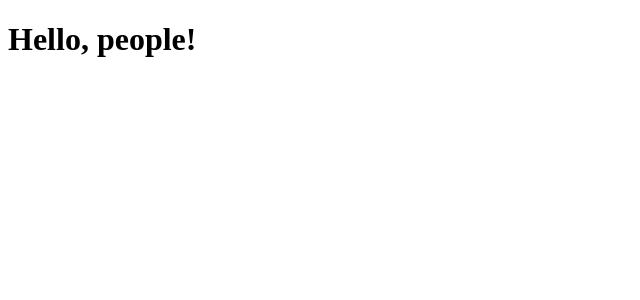
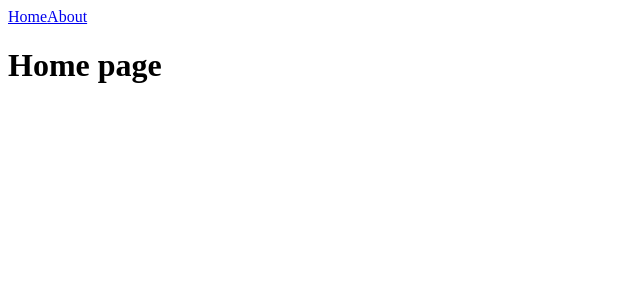
Before and after one commit to Slava137/react-RS-School, a React (Vite) app: page / in a window 1280 px wide. Shown: the top 300 px of the page, without its empty margins (0-640 px from the left). Built offline with nearby package versions, Linux system fonts and the light colour scheme.

Commit message:
feat: add routing and some pages

```diff
--- a/package.json
+++ b/package.json
@@ -15,7 +15,8 @@
   },
   "dependencies": {
     "react": "^18.2.0",
-    "react-dom": "^18.2.0"
+    "react-dom": "^18.2.0",
+    "react-router-dom": "^6.10.0"
   },
   "devDependencies": {
     "@testing-library/jest-dom": "^5.16.5",
--- a/src/App.tsx
+++ b/src/App.tsx
@@ -1,5 +1,23 @@
-function App() {
-  return <h1>Hello, people!</h1>;
+import { Component } from 'react';
+import { Route, Routes } from 'react-router-dom';
+
+import HomePage from './pages/home/HomePage';
+import AboutPage from './pages/about/AboutPage';
+import NotFoundPage from './pages/notFound/NotFound';
+import Layout from './components/layout/Layout';
+
+class App extends Component {
+  render() {
+    return (
+      <Routes>
+        <Route path="/" element={<Layout />}>
+          <Route index element={<HomePage />} />
+          <Route path="about" element={<AboutPage />} />
+          <Route path="*" element={<NotFoundPage />} />
+        </Route>
+      </Routes>
+    );
+  }
 }
 
 export default App;
--- /dev/null
+++ b/src/components/layout/Layout.tsx
@@ -0,0 +1,18 @@
+import { Component } from 'react';
+import { Link, Outlet } from 'react-router-dom';
+
+class Layout extends Component {
+  render() {
+    return (
+      <>
+        <header>
+          <Link to="/">Home</Link>
+          <Link to="/about">About</Link>
+        </header>
+        <Outlet />
+      </>
+    );
+  }
+}
+
+export default Layout;
--- a/src/main.tsx
+++ b/src/main.tsx
@@ -1,9 +1,13 @@
 import React from 'react';
 import ReactDOM from 'react-dom/client';
+import { BrowserRouter } from 'react-router-dom';
+
 import App from './App';
 
 ReactDOM.createRoot(document.getElementById('root') as HTMLElement).render(
   <React.StrictMode>
-    <App />
+    <BrowserRouter>
+      <App />
+    </BrowserRouter>
   </React.StrictMode>
 );
--- /dev/null
+++ b/src/pages/about/AboutPage.tsx
@@ -0,0 +1,13 @@
+import { Component } from 'react';
+
+class AboutPage extends Component {
+  render() {
+    return (
+      <main>
+        <h1>About page</h1>
+      </main>
+    );
+  }
+}
+
+export default AboutPage;
--- /dev/null
+++ b/src/pages/home/HomePage.tsx
@@ -0,0 +1,13 @@
+import { Component } from 'react';
+
+class HomePage extends Component {
+  render() {
+    return (
+      <main>
+        <h1>Home page</h1>
+      </main>
+    );
+  }
+}
+
+export default HomePage;
--- /dev/null
+++ b/src/pages/notFound/NotFound.tsx
@@ -0,0 +1,15 @@
+import { Component } from 'react';
+import { Link } from 'react-router-dom';
+
+class NotFoundPage extends Component {
+  render() {
+    return (
+      <main>
+        <h1>404 page</h1>
+        <Link to="/">Home</Link>
+      </main>
+    );
+  }
+}
+
+export default NotFoundPage;
```
Also changed, not shown: .eslintrc.cjs, 1 other file (tests, documents, lock files or other folders).
